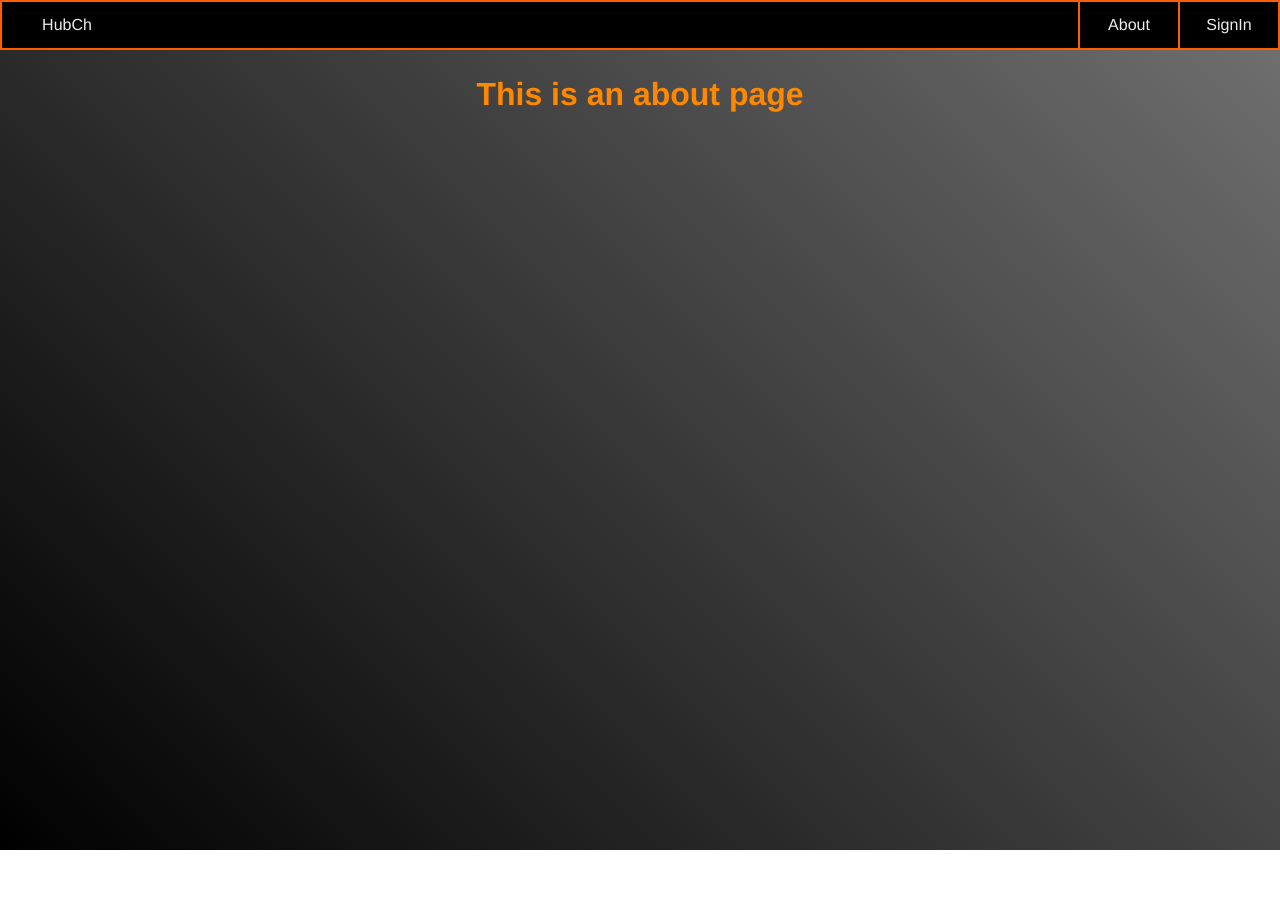
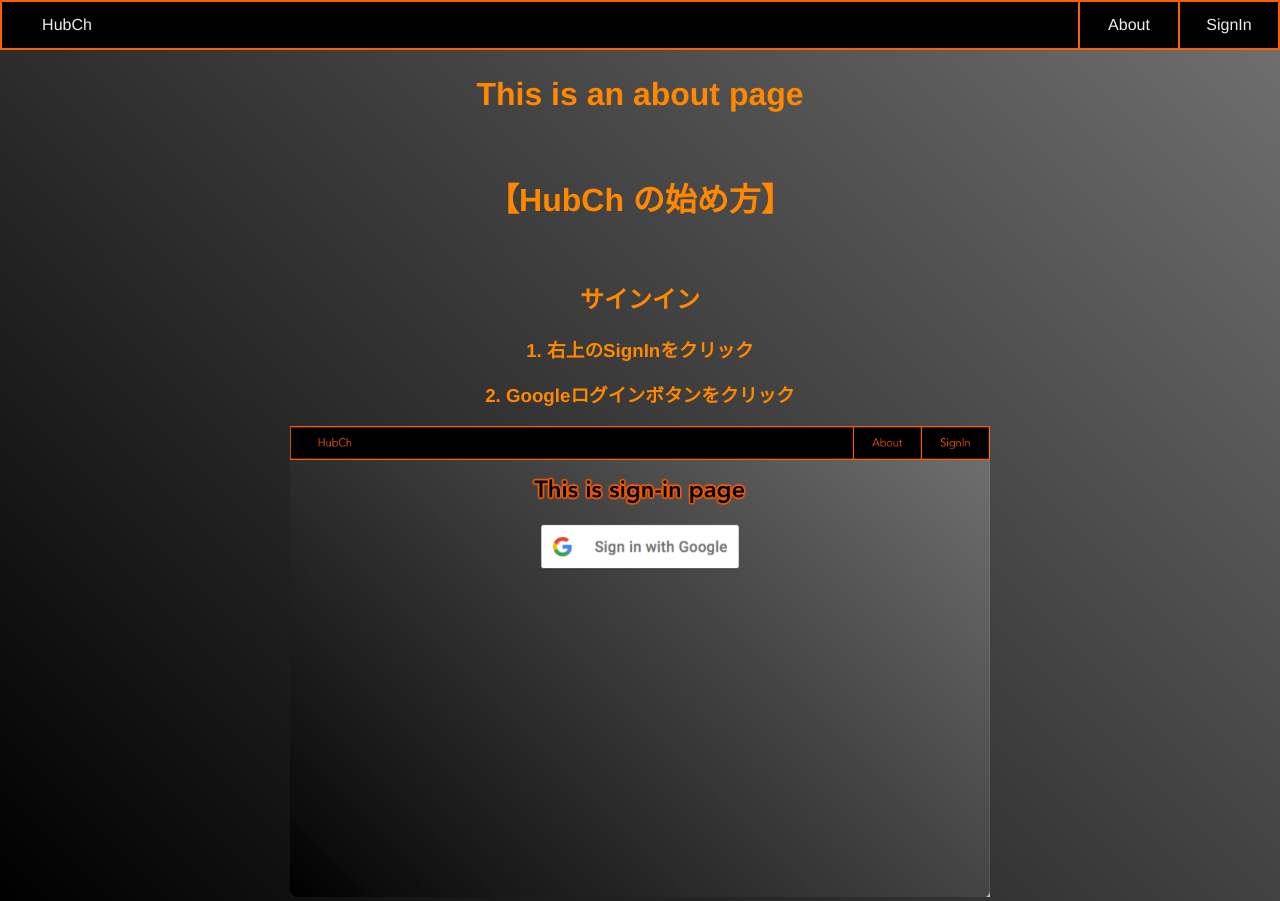
Before and after one commit to team-tmd/hubch, a Vue app: page /about in a window 1280 px wide. Before the commit the page ends 850 px from the top, so only its background shows below. Built offline with nearby package versions, Linux system fonts and the light colour scheme; no server answers.

Commit message:
About ページに SignIn の仕方を作成

```diff
--- /dev/null
+++ b/src/components/AboutSignIn.vue
@@ -0,0 +1,28 @@
+<template>
+  <div>
+    <br />
+    <h1>【HubCh の始め方】</h1>
+    <br />
+    <h2>サインイン</h2>
+    <h3>1. 右上のSignInをクリック</h3>
+    <h3>2. Googleログインボタンをクリック</h3>
+    <img
+      src="/images/about_page/signin-page.png"
+      alt="About Sign in"
+      v-on:click="toSignInPage"
+      class="about-image"
+      id="about-signin-image"
+    />
+  </div>
+</template>
+
+<script>
+export default {}
+</script>
+
+<style scoped>
+.about-image {
+  width: 700px;
+  max-width: 100%;
+}
+</style>
--- a/src/views/About.vue
+++ b/src/views/About.vue
@@ -1,8 +1,19 @@
 <template>
   <div class="about page">
     <h1>This is an about page</h1>
+    <AboutSignIn />
   </div>
 </template>
+
+<script>
+import AboutSignIn from "../components/AboutSignIn.vue"
+
+export default {
+  components: {
+    AboutSignIn,
+  },
+}
+</script>
 
 <style scoped>
 .about {
```
Also changed, not shown: public/images/about_page/signin-page.png (renamed from public/images/about-page/signin-page.png).
